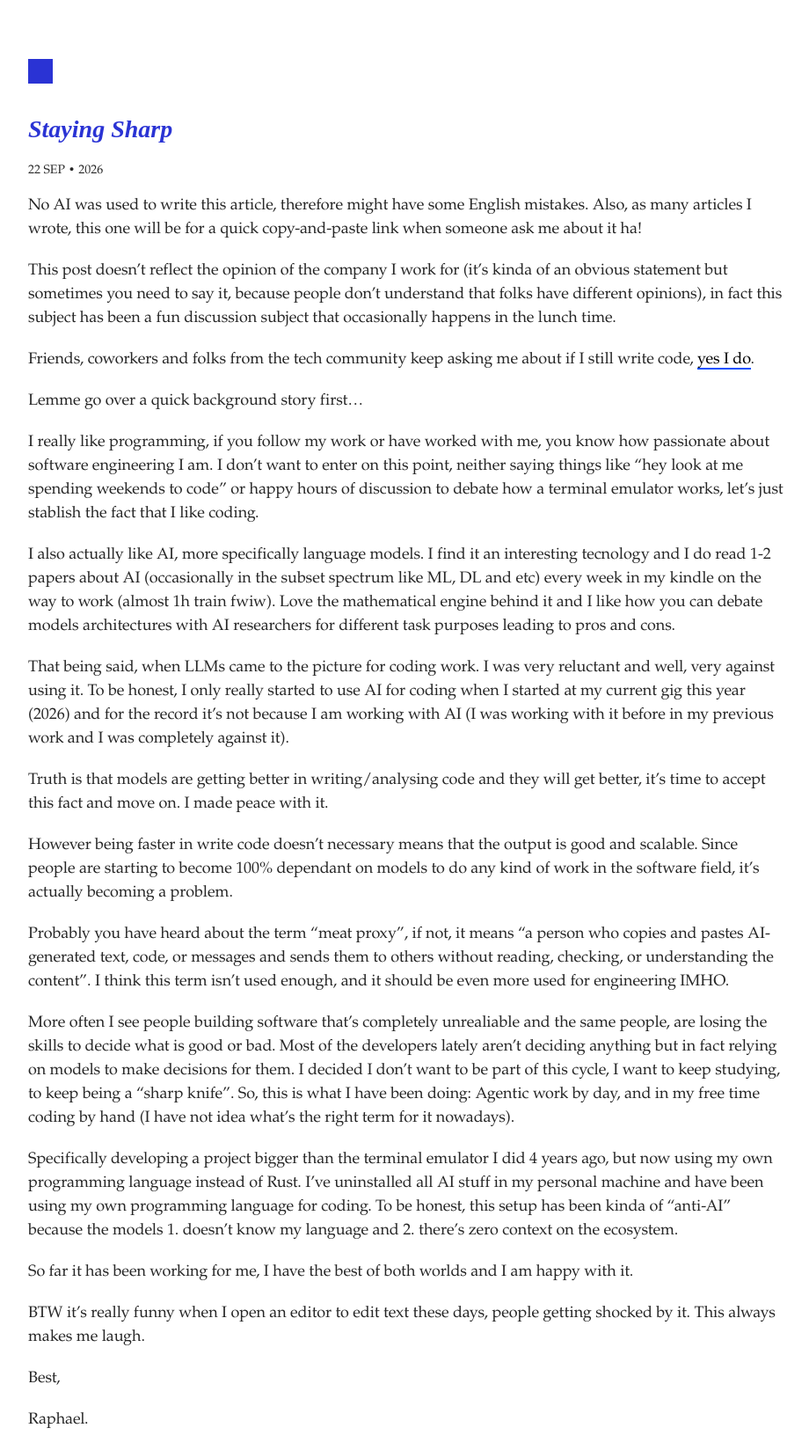
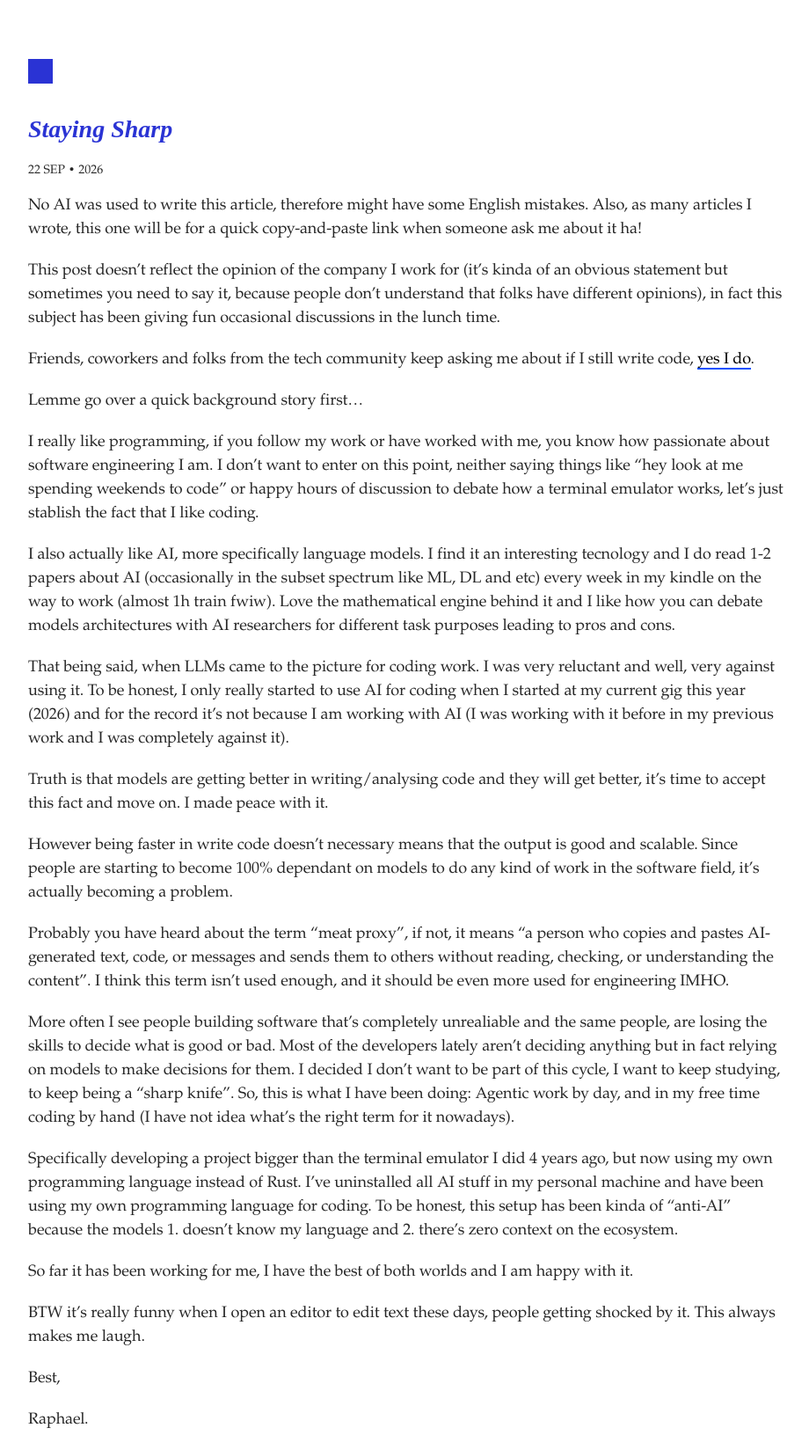
Before and after one commit to raphamorim/raphamorim.github.com, a Jekyll site: the page built from _posts/2026-09-22-staying-sharp.md, in a window 1280 px wide. Shown: the whole page at 88% size, without its empty margins (178-1098 px from the left). Built offline with Jekyll 4.4.1, drawn with Linux system fonts in a browser that asks for light colours.

Commit message:
small update

```diff
--- a/_posts/2026-09-22-staying-sharp.md
+++ b/_posts/2026-09-22-staying-sharp.md
@@ -8,7 +8,7 @@ description: "Friends, coworkers and folks from the tech community keep asking m
 
 No AI was used to write this article, therefore might have some English mistakes. Also, as many articles I wrote, this one will be for a quick copy-and-paste link when someone ask me about it ha!
 
-This post doesn't reflect the opinion of the company I work for (it's kinda of an obvious statement but sometimes you need to say it, because people don't understand that folks have different opinions), in fact this subject has been a fun discussion subject that occasionally happens in the lunch time.
+This post doesn't reflect the opinion of the company I work for (it's kinda of an obvious statement but sometimes you need to say it, because people don't understand that folks have different opinions), in fact this subject has been giving fun occasional discussions in the lunch time.
 
 Friends, coworkers and folks from the tech community keep asking me about if I still write code, [yes I do](https://www.youtube.com/watch?v=_CL6n0FJZpk).
 
```
